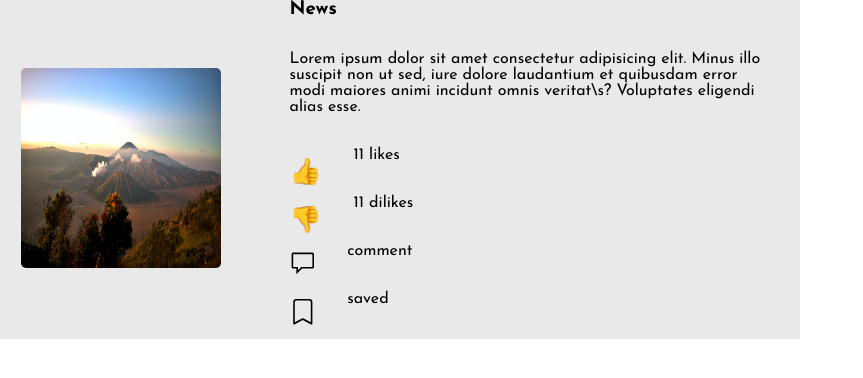
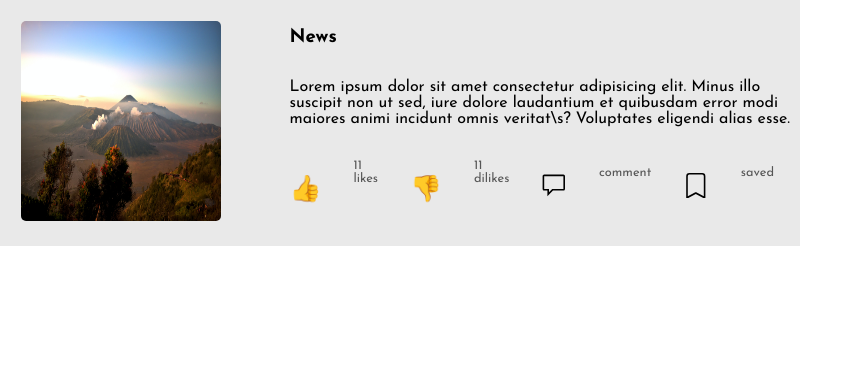
Before and after one commit to esmaelmoh/blog-mern-frontend, a React (Create React App) app: page / in a window 1280 px wide. Shown: the top 378 px of the page, without its empty margins (0-863 px from the left). Built offline with nearby package versions, Linux system fonts and the light colour scheme.

Commit message:
regular commit174

```diff
--- a/src/components/Post/Post.css
+++ b/src/components/Post/Post.css
@@ -24,9 +24,9 @@
     padding-top: 0;
 }
 .content-container ul{
-    /* display: flex;
+    display: flex;
     align-items: center;
-    justify-content: space-between; */
+    justify-content: space-between;
     padding: 0 2rem
 }
 .content-container ul .btn-wrapper{
@@ -38,7 +38,7 @@
     background-color: inherit;
     border: none;
 }
-.content-container ul button span{
+.content-container ul .btn-wrapper p{
     font-size: 0.8rem;
     color: rgba(0, 0, 0, 0.63);
 }
```
Also changed, not shown: 1 other file (tests, documents, lock files or other folders).
